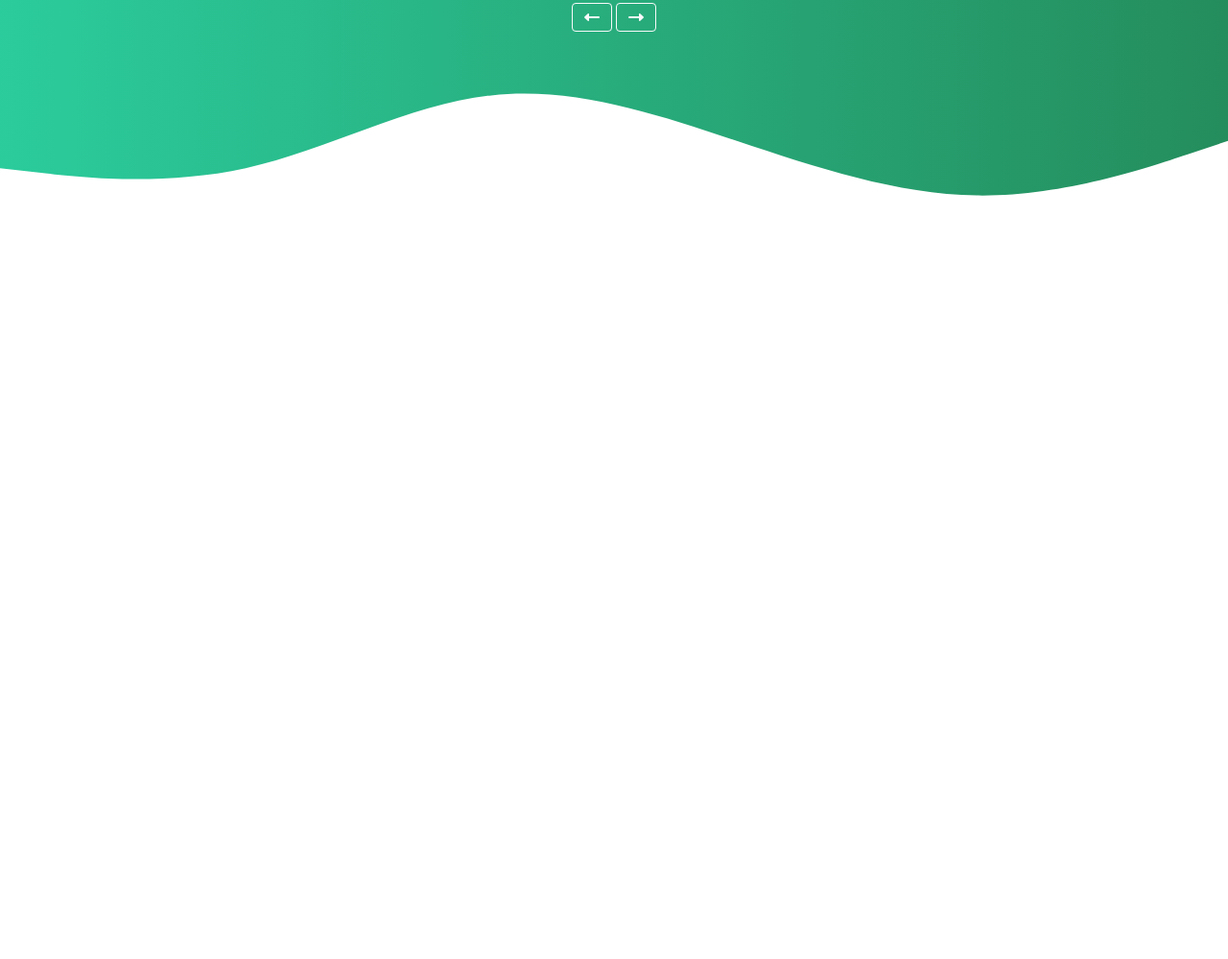
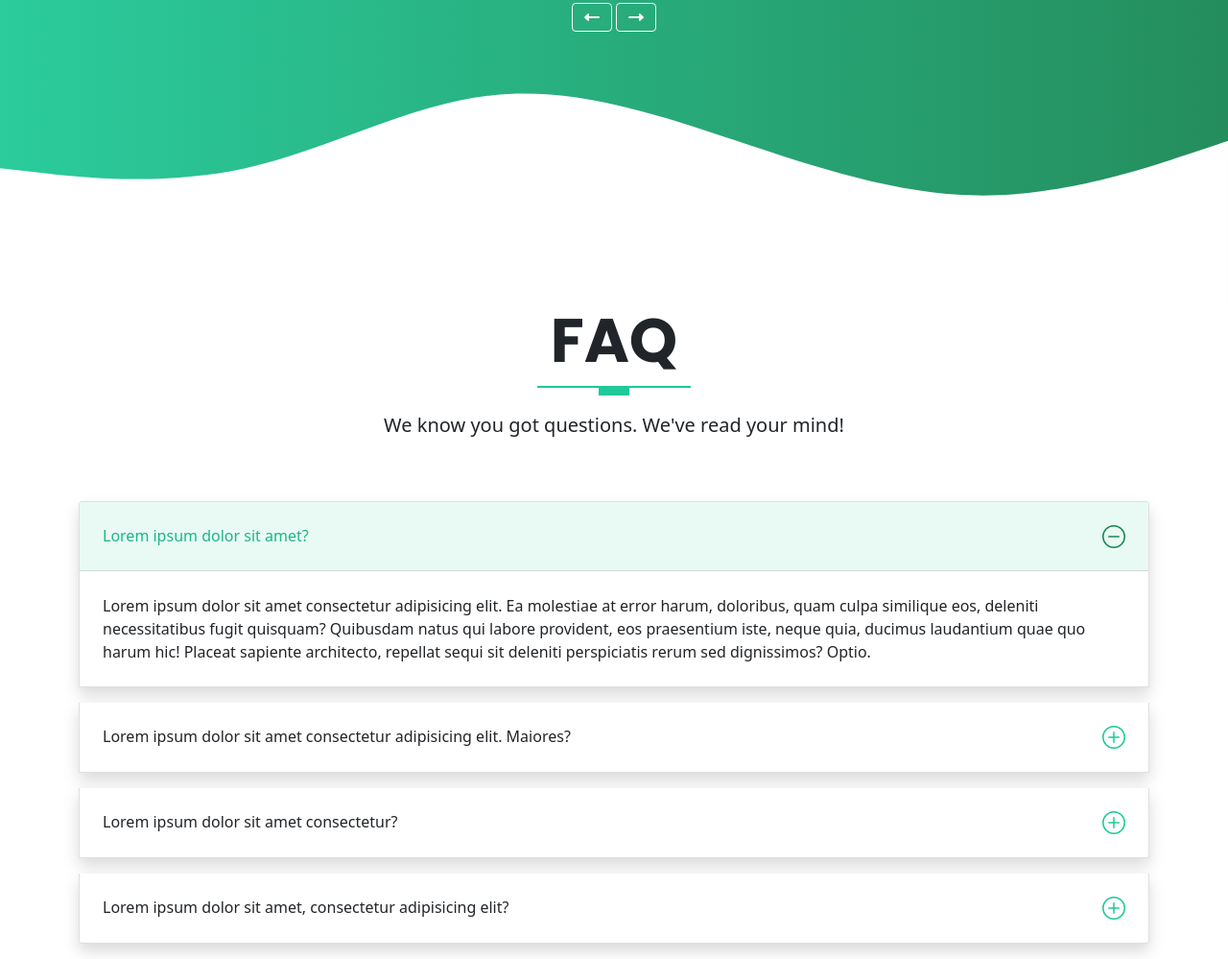
Before and after one commit to devfep/bootstrap-v5-proj, a website: page index.html in a window 1280 px wide. Shown: the part 3983-4982 px from the top of the page at 96% size. Before the commit the page ends 4300 px from the top, so only its background shows below. Drawn offline with nearby package versions, Linux system fonts and the light colour scheme.

Commit message:
add FAQ section w/ Bootstrap accordion

```diff
--- a/index.html
+++ b/index.html
@@ -498,8 +498,94 @@
       </div>
     </div>
   </div>
-<svg xmlns="http://www.w3.org/2000/svg" viewBox="0 0 1440 320"><path fill="#fff" fill-opacity="1" d="M0,160L48,165.3C96,171,192,181,288,160C384,139,480,85,576,74.7C672,64,768,96,864,128C960,160,1056,192,1152,192C1248,192,1344,160,1392,144L1440,128L1440,320L1392,320C1344,320,1248,320,1152,320C1056,320,960,320,864,320C768,320,672,320,576,320C480,320,384,320,288,320C192,320,96,320,48,320L0,320Z"></path></svg>
+        <svg xmlns="http://www.w3.org/2000/svg" viewBox="0 0 1440 320"><path fill="#fff" fill-opacity="1" d="M0,160L48,165.3C96,171,192,181,288,160C384,139,480,85,576,74.7C672,64,768,96,864,128C960,160,1056,192,1152,192C1248,192,1344,160,1392,144L1440,128L1440,320L1392,320C1344,320,1248,320,1152,320C1056,320,960,320,864,320C768,320,672,320,576,320C480,320,384,320,288,320C192,320,96,320,48,320L0,320Z"></path></svg>
     </section>
+
+<!-- FAQs SECTION -->
+
+
+<section id="faq" class="faq">
+  <div class="container">
+    <div class="row text-center">
+      <h1 class="display-3 fw-bold text-uppercase">
+      faq
+      </h1>
+      <div class="heading-line"></div>
+      <p class="lead">We know you got questions. We've read your mind!</p>
+    </div>
+
+    <!-- ACCORDION CONTENT -->
+
+    <div class="row mt-5">
+      <div class="col-md-12">
+        <div class="accordion" id="accordionExample">
+
+          <!-- accordion item 1 -->
+  <div class="accordion-item shadow mb-3">
+    <h2 class="accordion-header" id="headingOne">
+      <button class="accordion-button" type="button" data-bs-toggle="collapse" data-bs-target="#collapseOne" aria-expanded="true" aria-controls="collapseOne">
+        Lorem ipsum dolor sit amet?
+      </button>
+    </h2>
+    <div id="collapseOne" class="accordion-collapse collapse show" aria-labelledby="headingOne" data-bs-parent="#accordionExample">
+      <div class="accordion-body">
+        Lorem ipsum dolor sit amet consectetur adipisicing elit. Ea molestiae at error harum, doloribus, quam culpa similique eos, deleniti necessitatibus fugit quisquam? Quibusdam natus qui labore provident, eos praesentium iste, neque quia, ducimus laudantium quae quo harum hic! Placeat sapiente architecto, repellat sequi sit deleniti perspiciatis rerum sed dignissimos? Optio.
+      </div>
+    </div>
+  </div>
+
+
+            <!-- accordion item 2 -->
+
+  <div class="accordion-item shadow mb-3">
+    <h2 class="accordion-header" id="headingTwo">
+      <button class="accordion-button collapsed" type="button" data-bs-toggle="collapse" data-bs-target="#collapseTwo" aria-expanded="false" aria-controls="collapseTwo">
+        Lorem ipsum dolor sit amet consectetur adipisicing elit. Maiores?
+      </button>
+    </h2>
+    <div id="collapseTwo" class="accordion-collapse collapse" aria-labelledby="headingTwo" data-bs-parent="#accordionExample">
+      <div class="accordion-body">
+       Lorem ipsum dolor sit amet consectetur adipisicing elit. Odio numquam labore, totam adipisci repellendus nostrum, reiciendis quisquam veritatis consectetur, nam quaerat aliquam laborum beatae impedit ratione. Omnis labore quo voluptates itaque! Porro adipisci labore doloribus itaque nesciunt qui quisquam facere!
+      </div>
+    </div>
+  </div>
+
+            <!-- accordion item 3-->
+
+  <div class="accordion-item shadow mb-3">
+    <h2 class="accordion-header" id="headingThree">
+      <button class="accordion-button collapsed" type="button" data-bs-toggle="collapse" data-bs-target="#collapseThree" aria-expanded="false" aria-controls="collapseThree">
+        Lorem ipsum dolor sit amet consectetur?
+      </button>
+    </h2>
+    <div id="collapseThree" class="accordion-collapse collapse" aria-labelledby="headingThree" data-bs-parent="#accordionExample">
+      <div class="accordion-body">
+       Lorem ipsum dolor sit amet consectetur adipisicing elit. Autem numquam amet expedita maiores quaerat inventore sed nesciunt totam ipsa ipsam beatae eos ex mollitia eum quasi provident perspiciatis, saepe rem aperiam, iste esse officia pariatur voluptatem magni! Laboriosam inventore aut dolor, nostrum non sapiente a.
+      </div>
+    </div>
+  </div>
+
+
+            <!-- accordion item 4 -->
+
+  <div class="accordion-item shadow mb-3">
+    <h2 class="accordion-header" id="headingFour">
+      <button class="accordion-button collapsed" type="button" data-bs-toggle="collapse" data-bs-target="#collapseFour" aria-expanded="false" aria-controls="collapseFour">
+       Lorem ipsum dolor sit amet, consectetur adipisicing elit?
+      </button>
+    </h2>
+    <div id="collapseFour" class="accordion-collapse collapse" aria-labelledby="headingFour" data-bs-parent="#accordionExample">
+      <div class="accordion-body">
+       Lorem ipsum dolor sit amet consectetur, adipisicing elit. Saepe repudiandae expedita labore similique. Accusantium, eligendi voluptatibus hic, obcaecati corporis voluptatum quidem, deleniti totam consequatur quisquam adipisci. Repellat tenetur hic sint voluptatem nesciunt vitae, modi nemo quia amet.
+      </div>
+    </div>
+  </div>
+</div>
+      </div>
+    </div>
+  </div>
+</section>
+
 
     <script src="https://cdn.jsdelivr.net/gh/mcstudios/glightbox/dist/js/glightbox.min.js"></script>
     <script type="text/javascript">
--- a/scss/_custom.scss
+++ b/scss/_custom.scss
@@ -20,6 +20,8 @@ $primary: $teal;
 $secondary: $green-dark;
 
 // ACCORDION OVERRIDES
+$accordion-padding-y: 1.5rem;
+$accordion-padding-x: 1.5rem;
 $accordion-icon-color: $primary;
 $accordion-icon-active-color: $secondary;
 
```
Also changed, not shown: assets/css/style.css, 1 other file.
